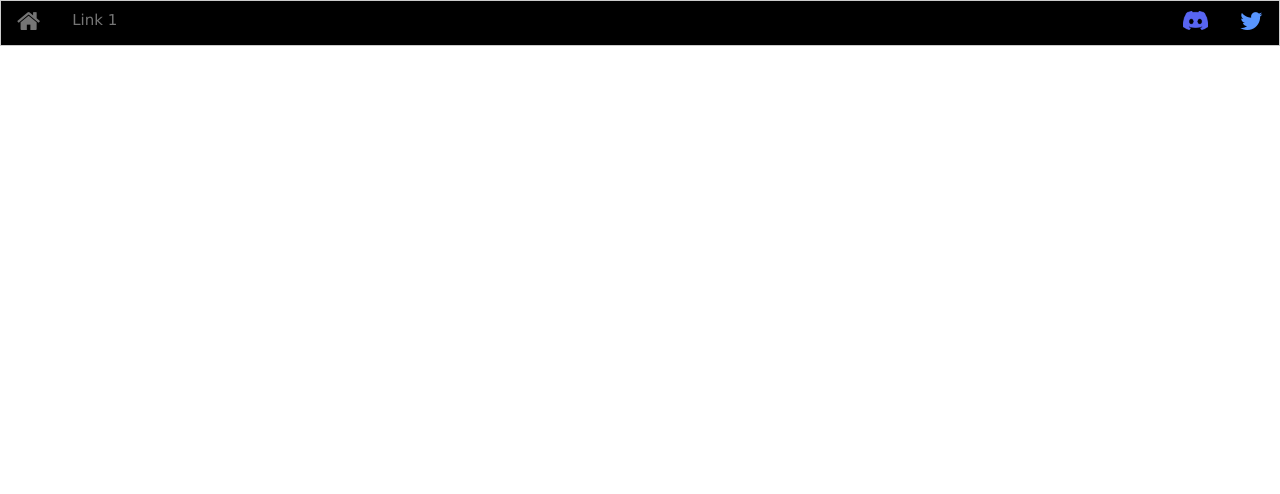
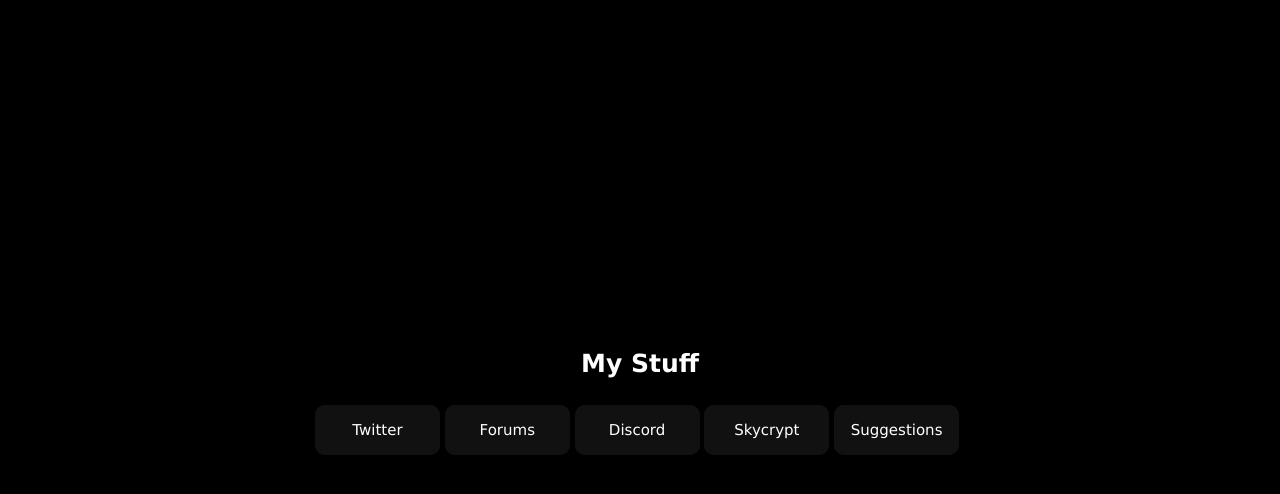
Before and after one commit to Pikaahhh/pikaahhh.github.io, a plain HTML site: page index.html in a window 1280 px wide. Drawn offline with nearby package versions, Linux system fonts and the light colour scheme.

Commit message:
Add files via upload

```diff
--- a/index.html
+++ b/index.html
@@ -3,19 +3,34 @@
 <head>
     <meta charset="UTF-8">
     <meta name="viewport" content="width=device-width, initial-scale=1.0">
-    <title>Pikaahhh's Website | About Me</title>
-    <link rel="icon" type="image/x-icon" href="favicon.ico">
-    <link rel="stylesheet" href="https://cdnjs.cloudflare.com/ajax/libs/font-awesome/4.7.0/css/font-awesome.min.css">
+    <title>Pikaahhh | About Me</title>
     <link rel="stylesheet" href="styles.css">
     <link rel="stylesheet" href="https://www.w3schools.com/w3css/4/w3.css">
-    <script src="functions.js"></script>
 </head>
 <body>
-    <div class="w3-bar w3-border w3-black">
-        <a href="index.html" class="w3-bar-item w3-button w3-hover-none w3-text-grey w3-hover-text-white"><i class="fa fa-home icon"></i></a>
-        <a href="#" class="w3-bar-item w3-button w3-hover-none w3-text-grey w3-hover-text-white">Link 1</a>
-        <a href="https://twitter.com/pikaaaahhhh" class="w3-bar-item w3-button w3-hover-none w3-text-grey w3-hover-text-white w3-right"><i class="fa fa-twitter twitter icon"></i></a>
-        <button onclick="copyText()" class="w3-bar-item w3-button w3-hover-none w3-text-grey w3-hover-text-white w3-right"><img class="discord "src="discord.png"></button>
+    <div id="action" style="display: none; transition: 0.5s" class="w3-display-container w3-display-topmiddle alert w3-margin-top">
+        <h7 style="width: 400px; text-align: center;" class="w3-display-middle w3-text-white">Copied Discord Tag to Clipboard!</h7>
+        <h7 onclick="hideAlert()" class="w3-hover-text-red w3-display-right w3-text-white w3-margin-right">✖</h7>
+    </div>
+    <div class="w3-display-container w3-display-middle" style="width: 650px;">
+        <div style="font-size: 25px;" class="w3-center w3-text-white"><b>My Stuff</b></div><br>
+        <div class="w3-row">
+            <a href="https://twitter.com/pikaaaahhhh"><button class="glow-on-hover" type="button">Twitter</button></a>
+            <a href="https://hypixel.net/members/pika.6304350/"><button class="glow-on-hover" type="button">Forums</button></a>
+            <a onclick="copyText()"><button class="glow-on-hover" type="button">Discord</button></a>
+            <a href="https://sky.shiiyu.moe/stats/Pikaahhh/Banana"><button class="glow-on-hover" type="button">Skycrypt</button></a>
+            <a href="suggestionList.html"><button class="glow-on-hover" type="button">Suggestions</button></a>
+        </div>
     </div>
 </body>
+<script>
+    function copyText() {
+        navigator.clipboard.writeText("pikaahhh");
+        document.getElementById("action").style.display = "block";
+    }
+
+    function hideAlert() {
+        document.getElementById("action").style.display = "none";
+    }
+</script>
 </html>
--- a/styles.css
+++ b/styles.css
@@ -1,21 +1,87 @@
 body {
-    margin: 0px;
-    padding: 0px;
+    background-color: black;
 }
 
-.twitter {
-    color: #5895fe;
+.glow-on-hover {
+    width: 125px;
+    height: 50px;
+    border: none;
+    outline: none;
+    color: #fff;
+    background: #111;
+    cursor: pointer;
+    position: relative;
+    z-index: 0;
+    border-radius: 10px;
+    padding: 10px;
 }
 
-.navitem {
-    font-size: 25px;
+.glow-on-hover:before {
+    content: '';
+    background: linear-gradient(45deg, #ff0000, #ff7300, #fffb00, #48ff00, #00ffd5, #002bff, #7a00ff, #ff00c8, #ff0000);
+    position: absolute;
+    top: -2px;
+    left:-2px;
+    background-size: 400%;
+    z-index: -1;
+    filter: blur(5px);
+    width: calc(100% + 4px);
+    height: calc(100% + 4px);
+    animation: glowing 20s linear infinite;
+    opacity: 0;
+    transition: opacity .3s ease-in-out;
+    border-radius: 10px;
 }
 
-.icon {
-    font-size: 25px;
+.glow-on-hover:active {
+    color: #000
 }
 
-.discord {
-    width: 25px;
-    height: auto;
+.glow-on-hover:active:after {
+    background: transparent;
+    color: white;
 }
+
+.glow-on-hover:hover:before {
+    opacity: 1;
+}
+
+.glow-on-hover:after {
+    z-index: -1;
+    content: '';
+    position: absolute;
+    width: 100%;
+    height: 100%;
+    background: #111;
+    left: 0;
+    top: 0;
+    border-radius: 10px;
+}
+
+@keyframes glowing {
+    0% { background-position: 0 0; }
+    50% { background-position: 400% 0; }
+    100% { background-position: 0 0; }
+}
+
+.alert {
+	--angle: 0deg;
+	width: 500px;
+	height: 30px;
+	border: 2px solid;
+	border-image: conic-gradient(from var(--angle), red, yellow, lime, aqua, blue, magenta, red) 1;
+
+	animation: 10s rotate linear infinite;
+}
+
+@keyframes rotate {
+	to {
+		--angle: 360deg;
+	}
+}
+
+@property --angle {
+  syntax: '<angle>';
+  initial-value: 0deg;
+  inherits: false;
+}
```
